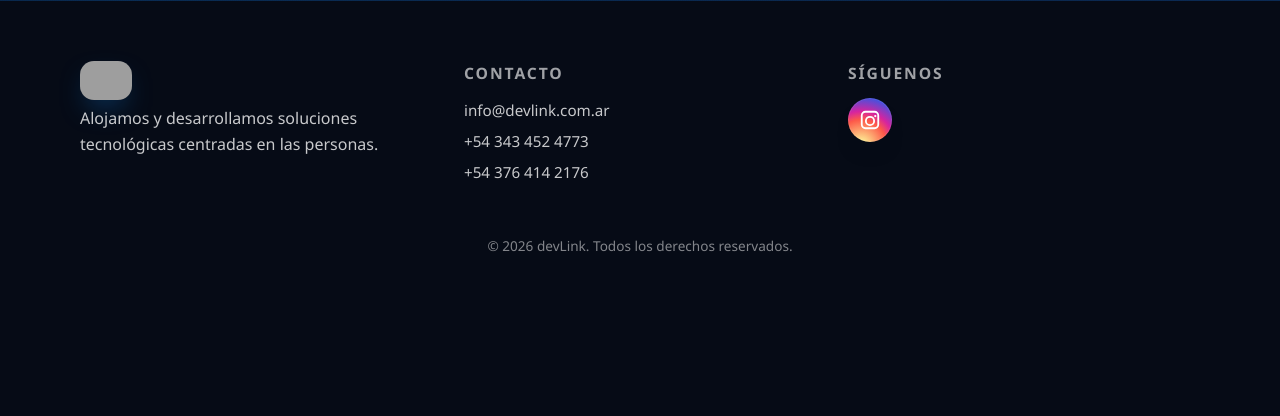
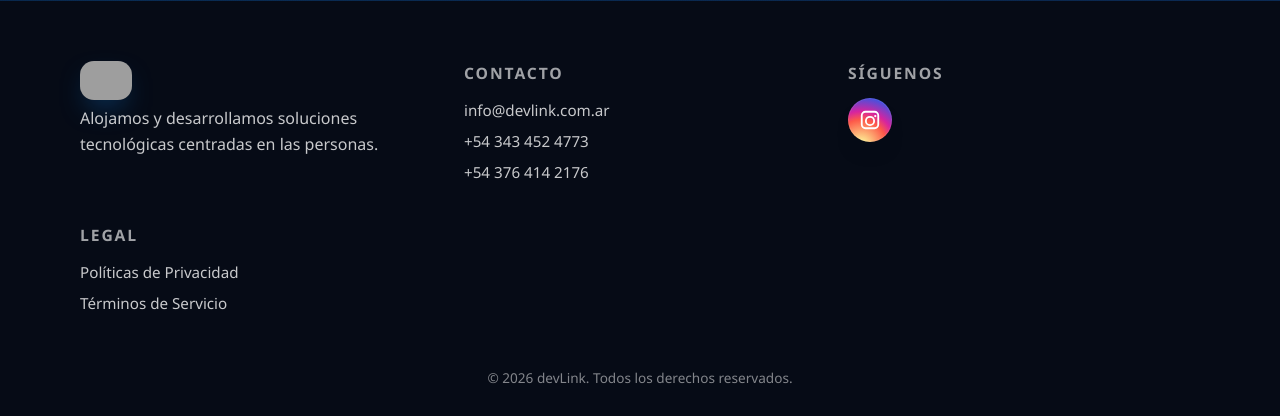
Before and after one commit to eudyespinoza/devlink_web, a Django app: page /login/ in a window 1280 px wide. Shown: the part 776-1192 px from the top of the page. Before the commit the page ends 1028 px from the top, so only its background shows below. Run offline with Django 4.2, Linux system fonts and the light colour scheme; grey boxes are pictures that could not be loaded.

Commit message:
Feat: Add legal section with privacy policy and terms of service links in footer

```diff
--- a/templates/accounts/login.html
+++ b/templates/accounts/login.html
@@ -124,6 +124,11 @@
           </a>
         </div>
       </div>
+      <div>
+        <h4>Legal</h4>
+        <a href="{% url 'politicas_privacidad' %}">Políticas de Privacidad</a>
+        <a href="{% url 'terminos_servicio' %}">Términos de Servicio</a>
+      </div>
     </div>
     <p class="footer-note">&copy; <span data-year></span> devLink. Todos los derechos reservados.</p>
   </footer>
```
